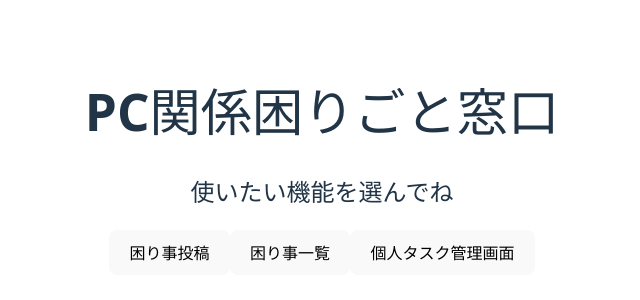
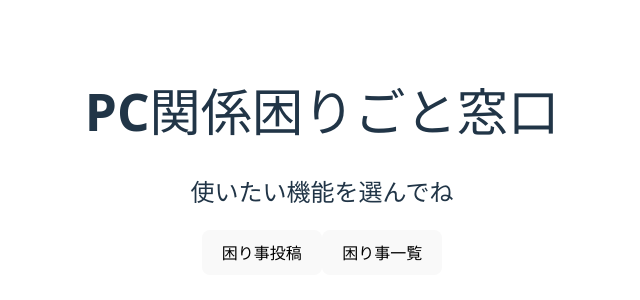
Before and after one commit to shuusuke441/solo_full_stack, a React (Vite) app in the folder front/: page / in a window 1280 px wide. Shown: the part 238-538 px from the top of the page, without its empty margins (318-958 px from the left). Built offline with nearby package versions, Linux system fonts and the light colour scheme.

Commit message:
実装してないTODOのボタンを削除

```diff
--- a/front/src/App.jsx
+++ b/front/src/App.jsx
@@ -22,10 +22,10 @@ function App() {
             {" "}
             困り事一覧
           </button>
-          <button id="todo-list-privet" onClick={() => setPage("ToDo")}>
+          {/* <button id="todo-list-privet" onClick={() => setPage("ToDo")}>
             {" "}
             個人タスク管理画面
-          </button>
+          </button> */}
         </>
       ) : page === "form" ? (
         <Form setPage={setPage} />
--- a/front/src/component/TodoList.jsx
+++ b/front/src/component/TodoList.jsx
@@ -1,7 +1,7 @@
 export default function TodoList({ setPage }) {
   return (
     <>
-      <h1>MVP外だから後で作成します！</h1>
+      {/* <h1>MVP外だから後で作成します！</h1>
       <p>
         ※ここは、個人のタスク管理画面です。
         <br />
@@ -13,7 +13,7 @@ export default function TodoList({ setPage }) {
         }}
       >
         ホーム画面に戻る
-      </button>
+      </button> */}
     </>
   );
 }
```
